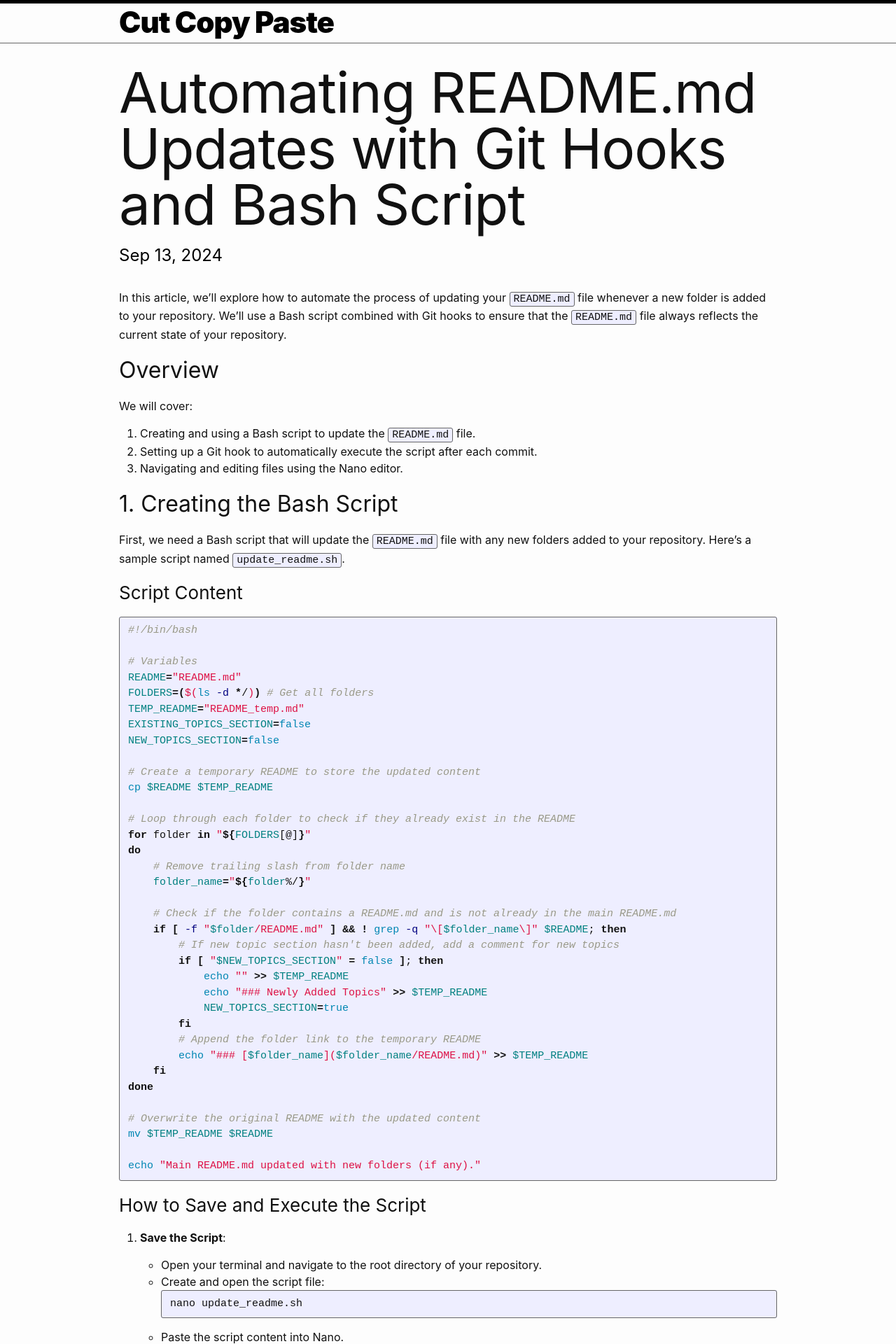
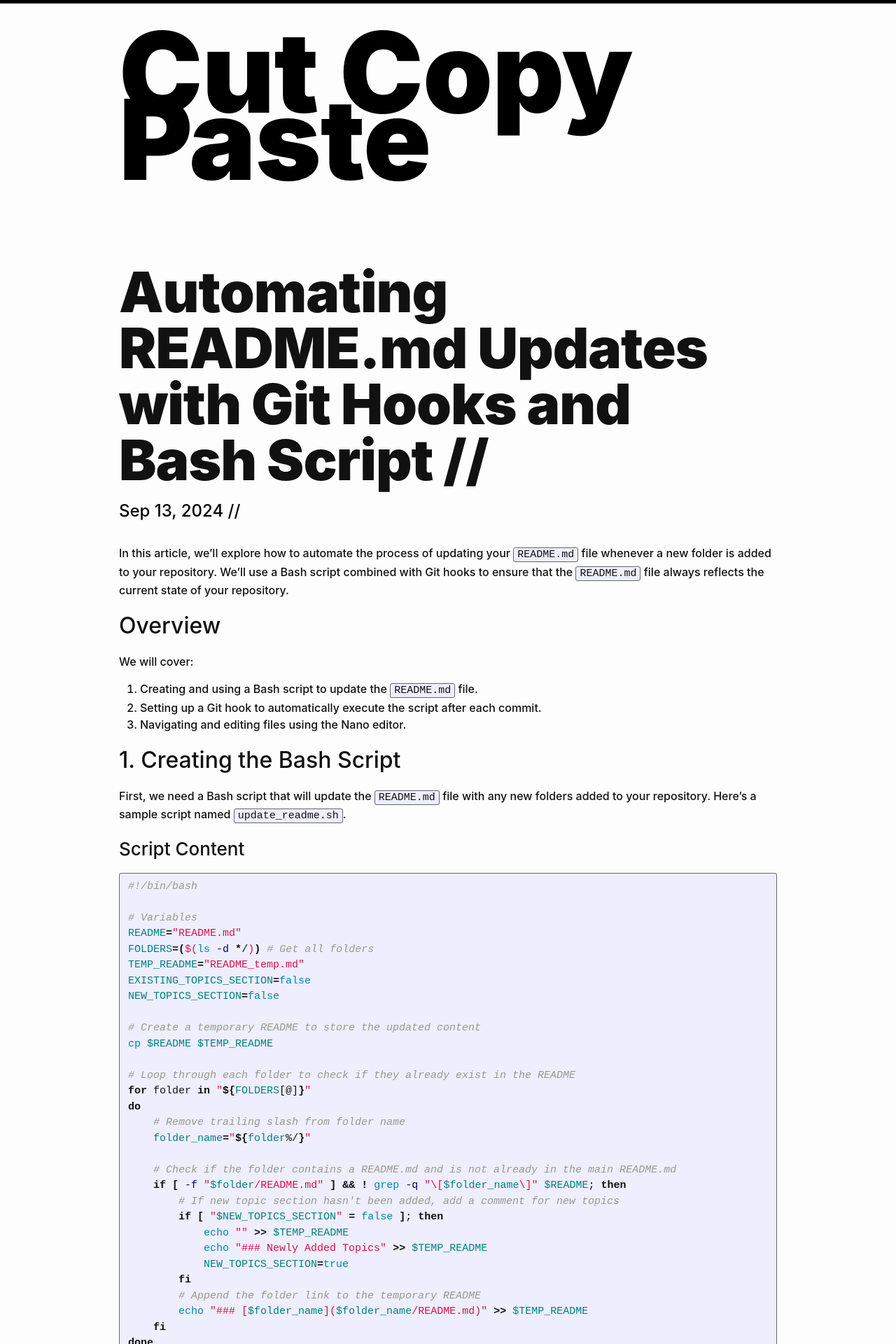
Before and after one commit to pappater/blog, a Jekyll site: the page built from _posts/2024-09-13-automating-with-git-hooks.md, in a window 1280 px wide. Shown: the top 1920 px of the page at 70% size. Built offline with Jekyll 4.4.1, drawn with Linux system fonts in a browser that asks for light colours.

Commit message:
Added few style changes

```diff
--- a/_includes/header.html
+++ b/_includes/header.html
@@ -5,7 +5,7 @@
     {%- assign page_paths = site.header_pages | default: default_paths -%}
     <a class="site-title" rel="author" href="{{ "/" | relative_url }}">{{ site.title | escape }}</a>
 
-    {%- if page_paths -%}
+    <!-- {%- if page_paths -%}
       <nav class="site-nav">
         <input type="checkbox" id="nav-trigger" class="nav-trigger" />
         <label for="nav-trigger">
@@ -25,6 +25,6 @@
           {%- endfor -%}
         </div>
       </nav>
-    {%- endif -%}
+    {%- endif -%} -->
   </div>
 </header>
--- a/_layouts/post.html
+++ b/_layouts/post.html
@@ -1,27 +1,41 @@
 ---
 layout: default
 ---
-<article class="post h-entry" itemscope itemtype="http://schema.org/BlogPosting">
 
+<article
+  class="post h-entry"
+  itemscope
+  itemtype="http://schema.org/BlogPosting"
+>
   <header class="post-header">
-    <h1 class="post-title p-name" itemprop="name headline">{{ page.title | escape }}</h1>
+    <h1 class="post-title p-name" itemprop="name headline">
+      {{ page.title | escape }} //
+    </h1>
     <p class="post-meta">
-      <time class="dt-published" datetime="{{ page.date | date_to_xmlschema }}" itemprop="datePublished">
-        {%- assign date_format = site.minima.date_format | default: "%b %-d, %Y" -%}
-        {{ page.date | date: date_format }}
+      <time
+        class="dt-published"
+        datetime="{{ page.date | date_to_xmlschema }}"
+        itemprop="datePublished"
+      >
+        {%- assign date_format = site.minima.date_format | default: "%b %-d, %Y"
+        -%} {{ page.date | date: date_format }} //
       </time>
-      {%- if page.author -%}
-        • <span itemprop="author" itemscope itemtype="http://schema.org/Person"><span class="p-author h-card" itemprop="name">{{ page.author }}</span></span>
-      {%- endif -%}</p>
+      {%- if page.author -%} •
+      <span itemprop="author" itemscope itemtype="http://schema.org/Person"
+        ><span class="p-author h-card" itemprop="name"
+          >{{ page.author }}</span
+        ></span
+      >
+      {%- endif -%}
+    </p>
   </header>
 
   <div class="post-content e-content" itemprop="articleBody">
-    {{ content }}
+    {{ content }} //
   </div>
 
-  {%- if site.disqus.shortname -%}
-    {%- include disqus_comments.html -%}
-  {%- endif -%}
+  {%- if site.disqus.shortname -%} {%- include disqus_comments.html -%} {%-
+  endif -%}
 
   <a class="u-url" href="{{ page.url | relative_url }}" hidden></a>
 </article>
--- a/_sass/minima.scss
+++ b/_sass/minima.scss
@@ -6,7 +6,7 @@ $base-font-family: -apple-system, BlinkMacSystemFont, "Segoe UI", Roboto,
   Helvetica, Arial, sans-serif, "Apple Color Emoji", "Segoe UI Emoji",
   "Segoe UI Symbol" !default;
 $base-font-size: 16px !default;
-$base-font-weight: 400 !default;
+$base-font-weight: 500 !default;
 $small-font-size: $base-font-size * 0.875 !default;
 $base-line-height: 1.5 !default;
 
--- a/_sass/minima/_layout.scss
+++ b/_sass/minima/_layout.scss
@@ -3,7 +3,7 @@
  */
 .site-header {
   border-top: 5px solid $grey-color-dark;
-  border-bottom: 1px solid $grey-color-light;
+  // border-bottom: 1px solid $grey-color-light;
   min-height: $spacing-unit * 1.865;
 
   // Positioning context for the mobile navigation icon
@@ -11,16 +11,20 @@
 }
 
 .site-title {
-  @include relative-font-size(2.625);
+  @include relative-font-size(10);
   font-weight: 900;
-  line-height: $base-line-height * $base-font-size * 2.25;
+  line-height: $base-line-height * $base-font-size * 4;
   letter-spacing: -1px;
-  margin-bottom: 0;
+  margin-bottom: 100px;
+  text-decoration: none;
   float: left;
-
+  margin-top: 50px;
   &,
   &:visited {
     color: $grey-color-dark;
+  }
+  &:hover {
+    text-decoration: none;
   }
 }
 
@@ -186,7 +190,8 @@
 }
 
 .post-list {
-  margin-left: 0;
+  width: 900px;
+  margin: auto;
   list-style: none;
 
   > li {
@@ -202,6 +207,7 @@
 .post-link {
   display: block;
   @include relative-font-size(3);
+  font-weight: 900;
 }
 
 /**
@@ -215,7 +221,7 @@
   @include relative-font-size(5);
   letter-spacing: -1px;
   line-height: 1;
-
+  font-weight: 900;
   @include media-query($on-laptop) {
     @include relative-font-size(2.25);
   }
```
Also changed, not shown: _layouts/page.html (+2 -5 lines).
